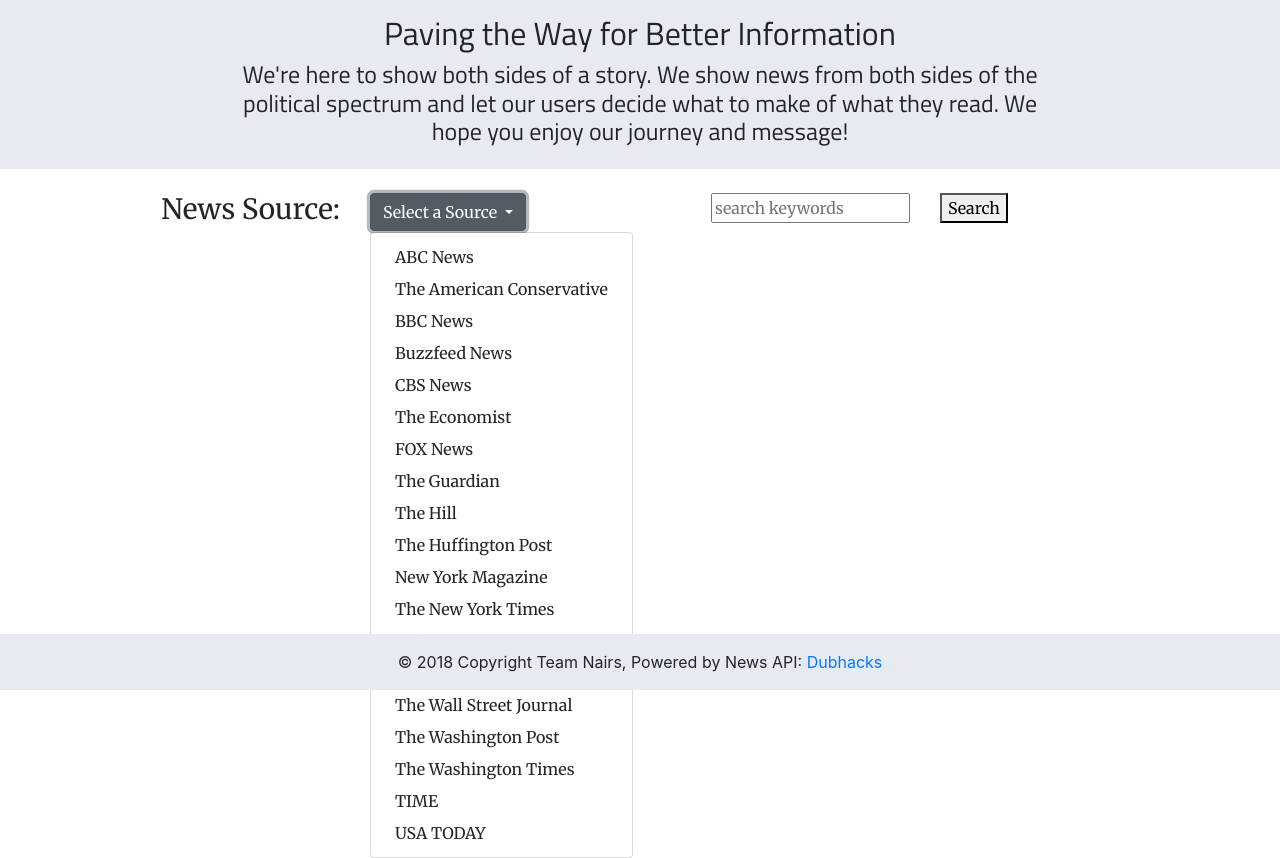
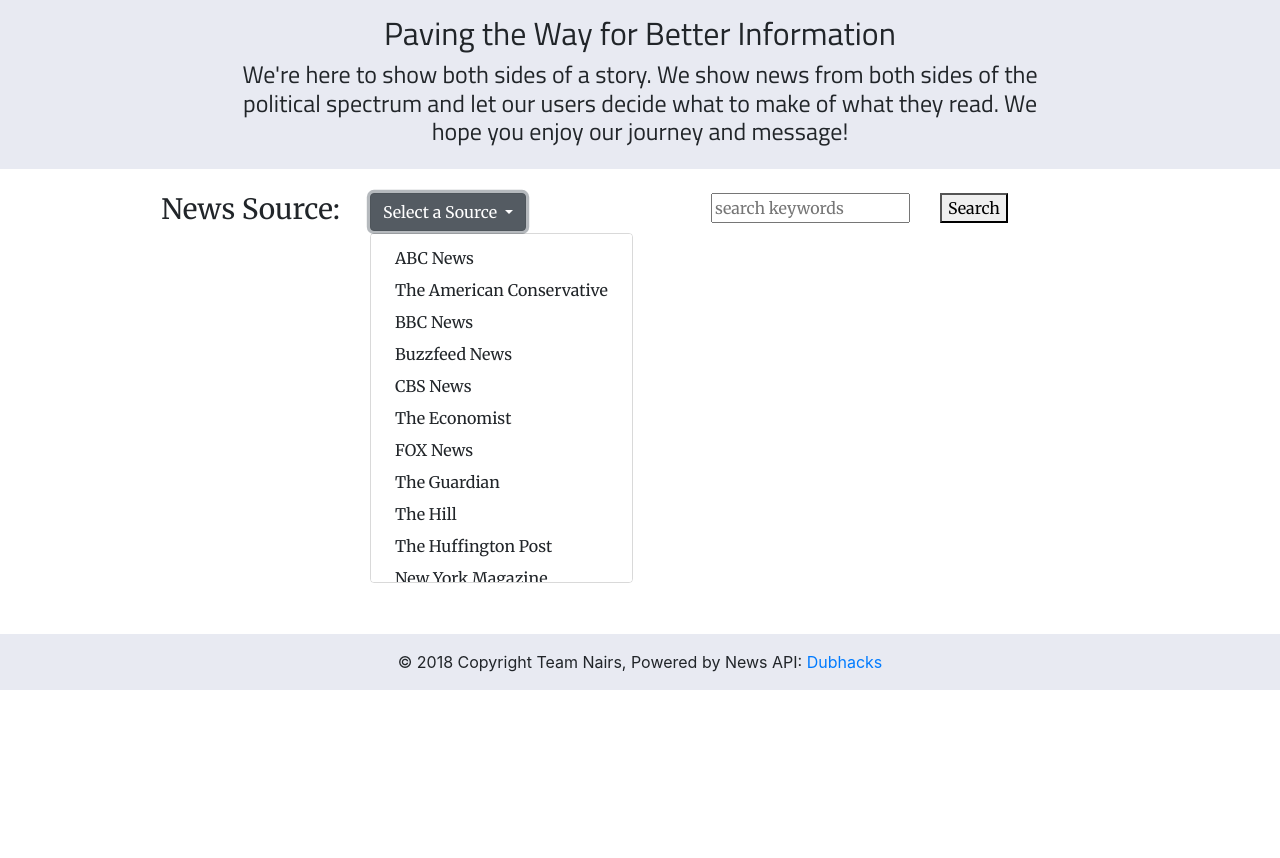
Before and after one commit to cjto2000/DubHacks, a Python web app: template Templates/index.html in a window 1280 px wide, after a click on "Select a Source". Shown: the part 110-968 px from the top of the page. After the commit the page ends 800 px from the top, so only its background shows below. Run offline with Jinja, Linux system fonts and the light colour scheme; the template is opened without the code that fills it, so the values that code supplies are empty; some libraries are stand-ins or nearby versions.

Commit message:
Update Templates/index.html

```diff
--- a/Templates/index.html
+++ b/Templates/index.html
@@ -1,3 +1,12 @@
+<!--
+Team Nairs: Annalice Ni, Justin Ong, James Qiu, Eric Yoon
+Sources for media bias:
+    Ad Fontes Media, Inc. (https://www.adfontesmedia.com/)
+    Media Bias/Fact Check (https://mediabiasfactcheck.com/)
+APIs used:
+    News API (https://newsapi.org/)
+-->
+
 <!DOCTYPE html>
 <html lang="en">
     <head>
@@ -19,6 +28,12 @@
                 height: 300%;
                 width: 100%;
                 border-style: none;
+            }
+            .scrollable-menu {
+                height: auto;
+                max-height: 350px;
+                overflow-x: hidden;
+                overflow-y: auto;
             }
         </style>
     </head>
@@ -51,10 +66,10 @@
                     <h3>News Source:</h3>
                 </div>
                 <div class="col dropdown text-left m-b-none">
-                    <button class="btn btn-secondary dropdown-toggle scrollable-menu" data-flip=false type="button" id="dropdownMenuButton" data-toggle="dropdown" aria-haspopup="true" aria-expanded="false">
+                    <button class="btn btn-secondary dropdown-toggle" data-flip=false type="button" id="dropdownMenuButton" data-toggle="dropdown" aria-haspopup="true" aria-expanded="false">
                         Select a Source
                     </button>
-                    <div class="dropdown-menu" aria-labelledby="dropdownMenuButton">
+                    <div class="dropdown-menu scrollable-menu" aria-labelledby="dropdownMenuButton">
                         <a class="dropdown-item" id="abc-news" href="#">ABC News</a>
                         <a class="dropdown-item" id="the-american-conservative" href="#">The American Conservative</a>
                         <a class="dropdown-item" id="bbc-news" href="#">BBC News</a>
```
